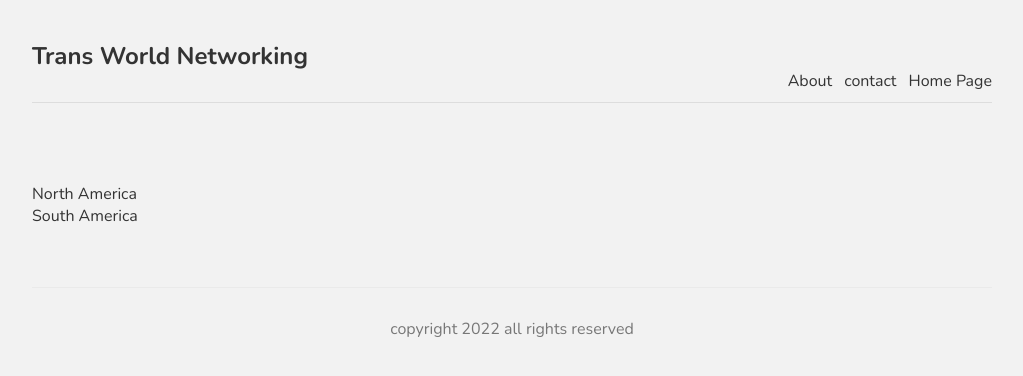
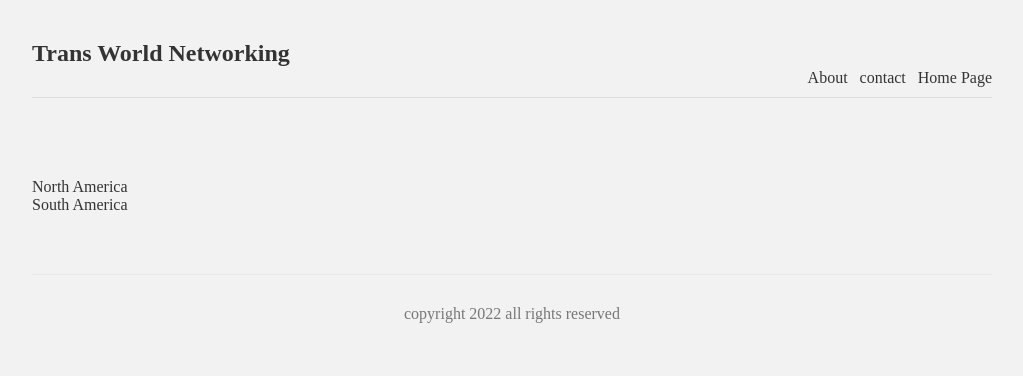
Before and after one commit to Mekatina65/earthA, a Next.js app: page / in a window 1280 px wide. Shown: the top 376 px of the page, without its empty margins (128-1151 px from the left). Built offline with nearby package versions, Linux system fonts and the light colour scheme.

Commit message:
no fonts

```diff
--- a/styles/globals.css
+++ b/styles/globals.css
@@ -1,4 +1,4 @@
-@import url('https://fonts.googleapis.com/css2?family=Nunito:wght@300;400;600;700&display=swap');
+
 
 body {
   background: #f2f2f2;
```
